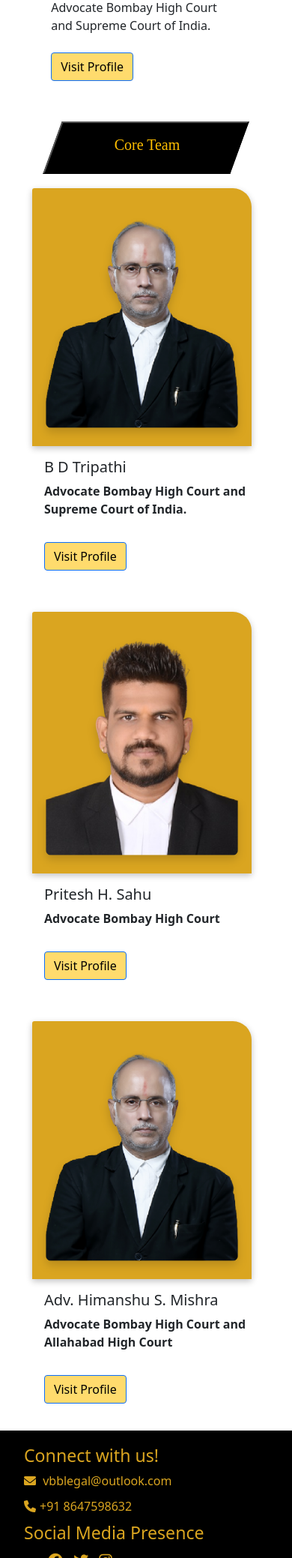
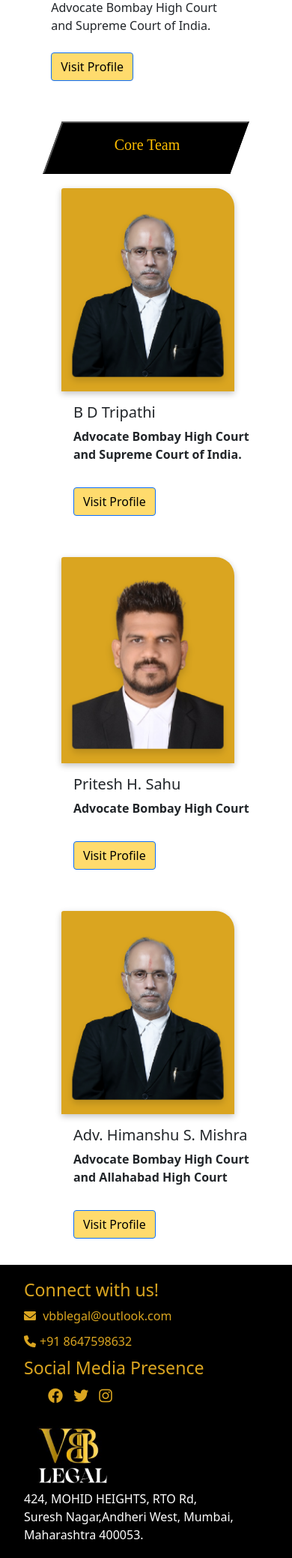
Before and after one commit to AtishKumar98/VBB_LAW_FIRM, a Django app: page /ourteam/ in a window 390 px wide. Shown: the part 1414-3492 px from the top of the page at 75% size. Run offline with Django 4.2, Linux system fonts and the light colour scheme; parts of the project's set-up code (start-up, migrations or seed data) failed here and were passed over; some libraries are stand-ins or nearby versions.

Commit message:
commit_the_whole2

```diff
--- a/templates/our_team.html
+++ b/templates/our_team.html
@@ -121,9 +121,7 @@
 
 
   }
-.image_section{
-  background-color: goldenrod;
-}
+
 
   @media (max-width: 768px) {
 
@@ -140,9 +138,9 @@
     }
 
     .team .card {
-    margin-left: 8%;
+    margin-left: 18%;
 
-    width: 100%;
+    width: 80%;
     border: none;
     box-shadow: none;
 }
```
